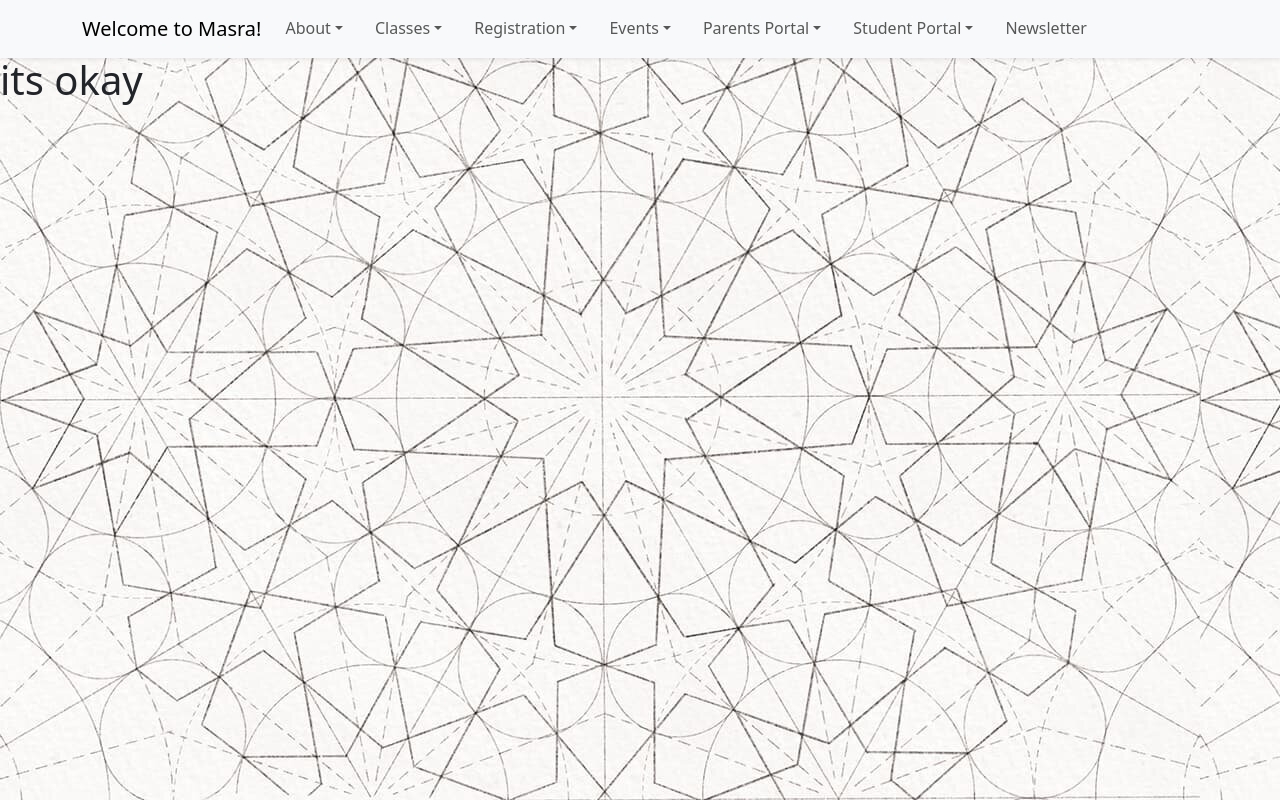
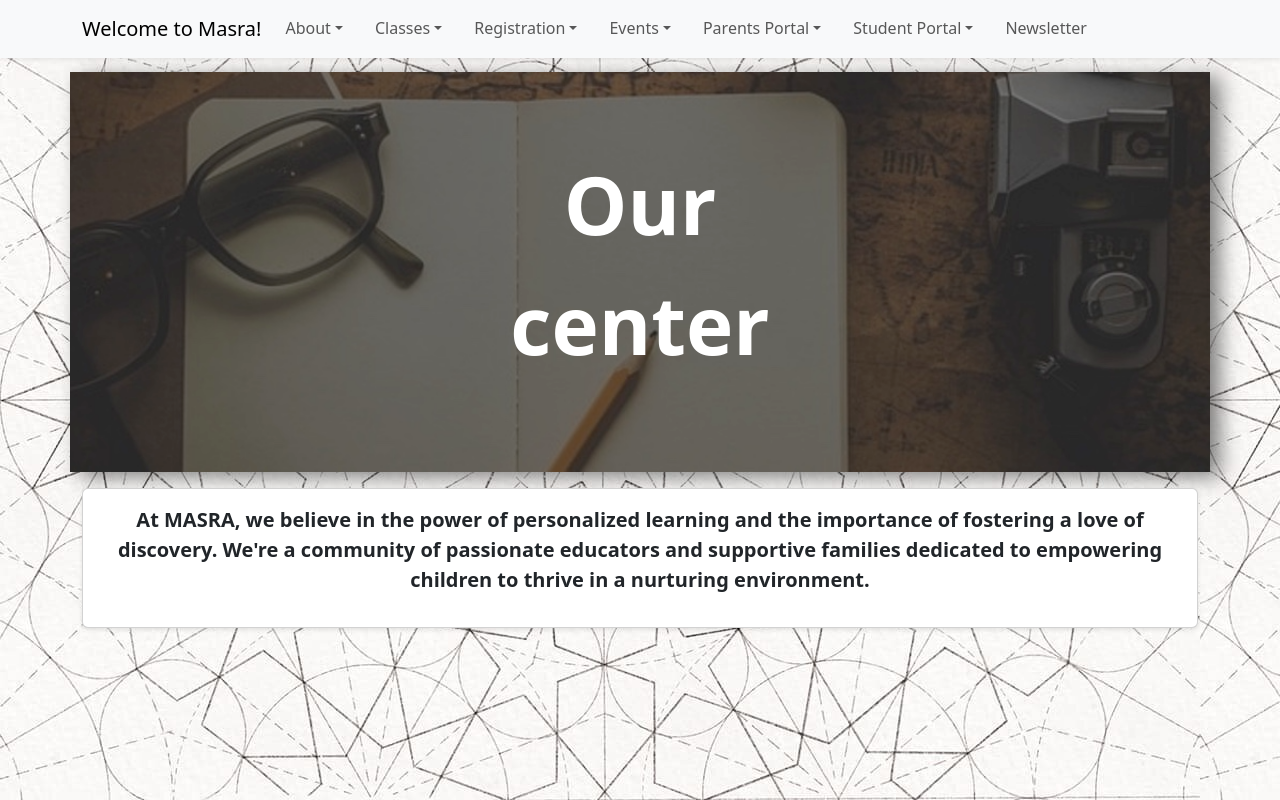
Before and after one commit to MahmoudAbdulrhman/masara, a React (Create React App) app in the folder masara/: page /about/center in a window 1280 px wide. Built offline with nearby package versions, Linux system fonts and the light colour scheme.

Commit message:
add elemants for the center

```diff
--- /dev/null
+++ b/masara/src/components/about/about.css
@@ -0,0 +1,19 @@
+.top {
+    background-image:url(../../assets/center.png);
+    background-color: black;
+    background-size: cover; /* Scale the image to cover the entire row */
+    background-position: center; /* Center the image */
+    background-repeat: no-repeat; /* Prevent image repetition */
+    height: 400px; /* Adjust height as needed */
+    display: flex; /* Flexbox can help with centering content */
+    align-items: center; /* Center content vertically */
+    justify-content: center; /* Center content horizontally */
+}
+
+.custom-text{
+    font-size: 80px;
+}
+
+.custom-shadow {
+    box-shadow: 10px 5px 20px rgba(0, 0, 0, 0.5); /* Adjust the values as needed */
+    }
--- a/masara/src/components/about/center.js
+++ b/masara/src/components/about/center.js
@@ -1,11 +1,23 @@
+import "../about/about.css"
+import { Container, Row, Col, Card } from 'react-bootstrap';
 
 
 
 const Center = ()=>{
     return (
-        <div>
-            <h1>its okay</h1>
-        </div>
+    <><Container className="mt-4 custom-shadow">
+            <Row className='top  align-items-center'>
+                <Col md={4} className="text-center text-white fw-bold custom-text"><p>Our center</p></Col>
+            </Row>
+        </Container>
+         <Container className="mt-3">
+                <Card>
+                    <Card.Body >
+                        <p className="text-center fw-bold fs-5">At MASRA, we believe in the power of personalized learning and the importance of
+                            fostering a love of discovery. We're a community of passionate educators and supportive families dedicated to empowering children to thrive in a nurturing environment. </p>
+                    </Card.Body>
+                </Card>
+            </Container></>
     )
 }
 
```
Also changed, not shown: masara/src/assets/center.png (added).
